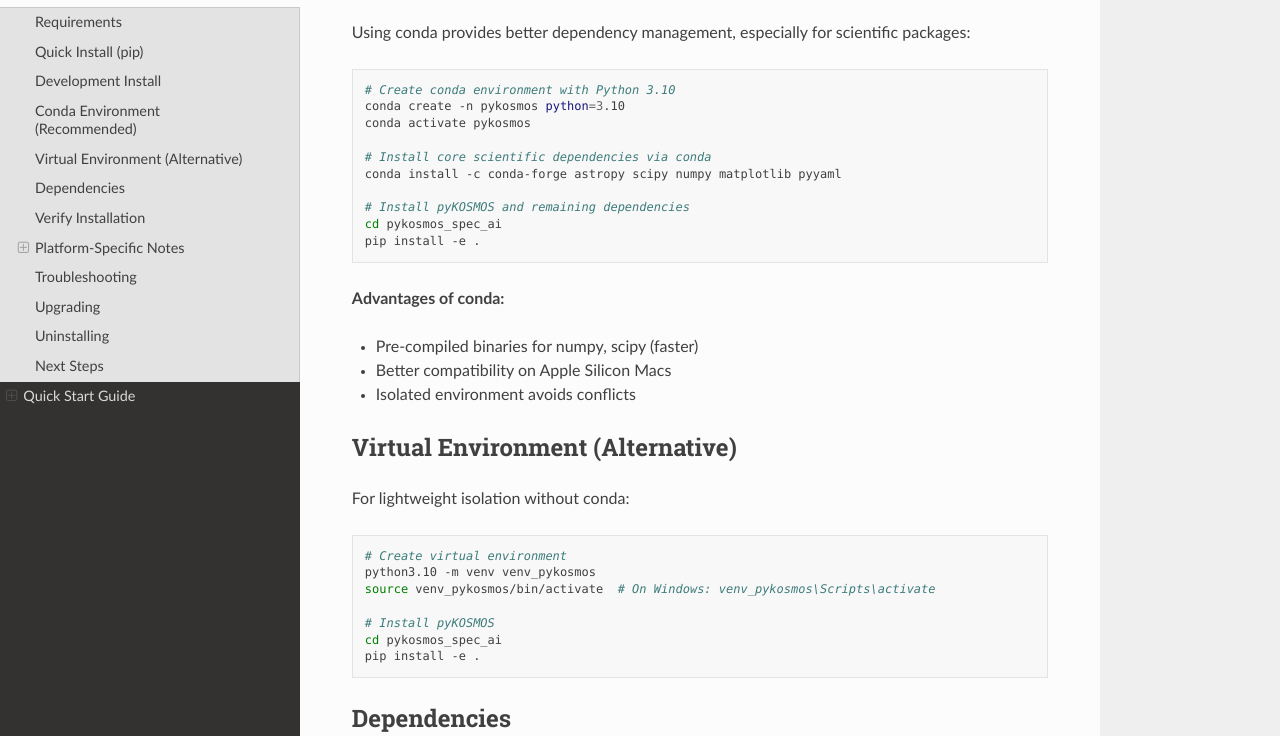
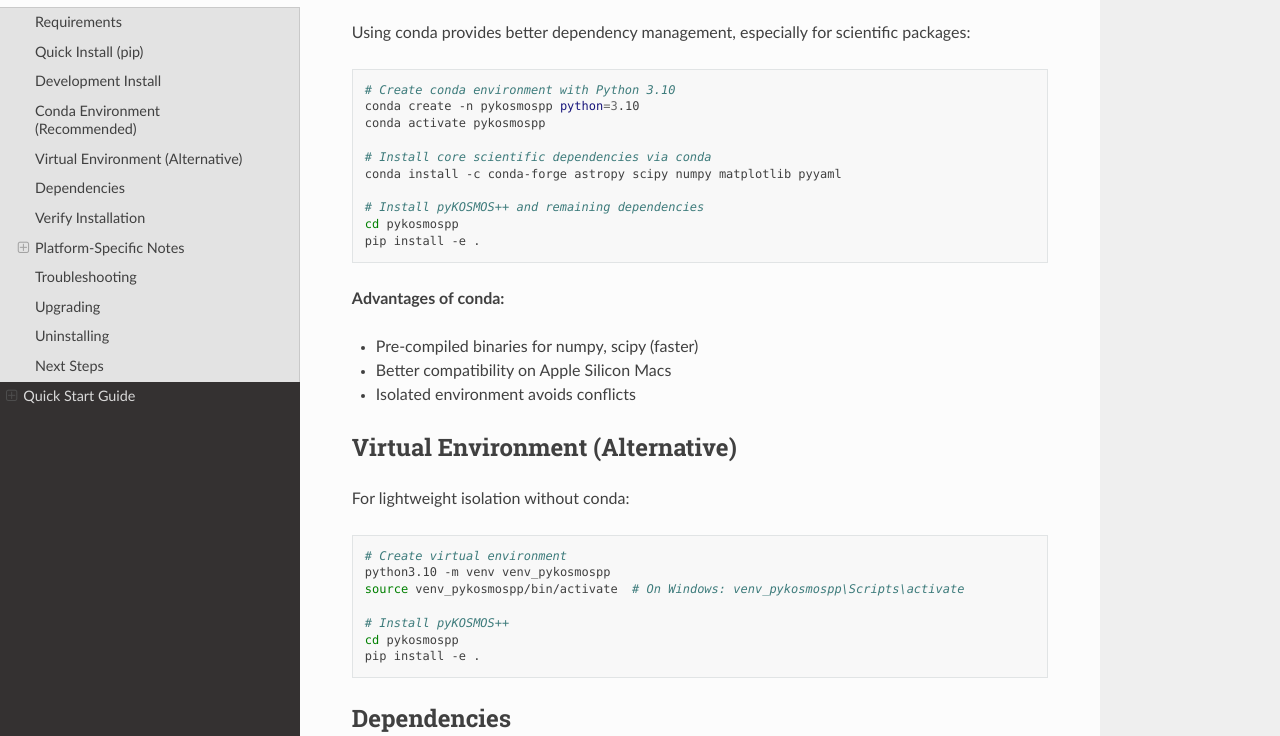
Before and after one commit to gkhullar/pykosmospp, a Sphinx documentation site: the page built from docs/source/installation.rst, in a window 1280 px wide and 1400 px high, scrolled down 1209 px. Shown: the part 161-897 px from the top of the window. Built offline with Sphinx 7.4.7 and the Read the Docs theme 3.1.0, drawn with Linux system fonts in a browser that asks for light colours; pages that are not in the unit, such as notebooks, are missing from menus; some of the changed text lies outside the part shown.

Commit message:
docs: Update installation guide to use pykosmospp consistently
- Replace all pykosmos_spec_ai references with pykosmospp
- Update import test command to use pykosmospp package
- Update directory names in all code examples
- Update conda environment name from pykosmos to pykosmospp
- Update virtual environment name from venv_pykosmos to venv_pykosmospp
- Fix troubleshooting section references
- Ensure consistency across all installation methods

```diff
--- a/docs/source/installation.rst
+++ b/docs/source/installation.rst
@@ -66,14 +66,14 @@ Using conda provides better dependency management, especially for scientific pac
 .. code-block:: bash
 
     # Create conda environment with Python 3.10
-    conda create -n pykosmos python=3.10
-    conda activate pykosmos
+    conda create -n pykosmospp python=3.10
+    conda activate pykosmospp
 
     # Install core scientific dependencies via conda
     conda install -c conda-forge astropy scipy numpy matplotlib pyyaml
 
-    # Install pyKOSMOS and remaining dependencies
-    cd pykosmos_spec_ai
+    # Install pyKOSMOS++ and remaining dependencies
+    cd pykosmospp
     pip install -e .
 
 **Advantages of conda:**
@@ -91,11 +91,11 @@ For lightweight isolation without conda:
 .. code-block:: bash
 
     # Create virtual environment
-    python3.10 -m venv venv_pykosmos
-    source venv_pykosmos/bin/activate  # On Windows: venv_pykosmos\Scripts\activate
+    python3.10 -m venv venv_pykosmospp
+    source venv_pykosmospp/bin/activate  # On Windows: venv_pykosmospp\Scripts\activate
 
-    # Install pyKOSMOS
-    cd pykosmos_spec_ai
+    # Install pyKOSMOS++
+    cd pykosmospp
     pip install -e .
 
 
@@ -139,7 +139,7 @@ Check that pyKOSMOS is correctly installed:
 .. code-block:: bash
 
     # Test import
-    python -c "import pykosmos_spec_ai; print('Installation successful!')"
+    python -c "import pykosmospp; print('Installation successful!')"
 
     # Run test suite (if dev dependencies installed)
     pytest tests/
@@ -175,8 +175,8 @@ Conda is strongly recommended for Apple Silicon. Some dependencies require Roset
     softwareupdate --install-rosetta
 
     # Use conda with osx-arm64 platform
-    conda create -n pykosmos python=3.10
-    conda activate pykosmos
+    conda create -n pykosmospp python=3.10
+    conda activate pykosmospp
     conda install -c conda-forge astropy scipy numpy matplotlib
     pip install -e .
 
@@ -236,14 +236,14 @@ Use Anaconda or Miniconda for best compatibility:
 Troubleshooting
 ---------------
 
-**Import Error: No module named 'pykosmos_spec_ai'**
+**Import Error: No module named 'pykosmospp'**
 
 Ensure you're in the correct Python environment:
 
 .. code-block:: bash
 
     which python  # Should point to venv or conda environment
-    pip list | grep pykosmos  # Should show pykosmospp
+    pip list | grep pykosmospp  # Should show pykosmospp
 
 **Compilation Errors for scipy/numpy**
 
@@ -269,8 +269,8 @@ Use virtual environment instead of system Python:
 
 .. code-block:: bash
 
-    python3.10 -m venv venv_pykosmos
-    source venv_pykosmos/bin/activate
+    python3.10 -m venv venv_pykosmospp
+    source venv_pykosmospp/bin/activate
     pip install -e .
 
 
@@ -281,7 +281,7 @@ To upgrade to the latest version:
 
 .. code-block:: bash
 
-    cd pykosmos_spec_ai
+    cd pykosmospp
     git pull origin main
     pip install -e . --upgrade
 
@@ -291,16 +291,16 @@ For major version upgrades, recreate the environment:
 
     # Conda
     conda deactivate
-    conda env remove -n pykosmos
-    conda create -n pykosmos python=3.10
-    conda activate pykosmos
+    conda env remove -n pykosmospp
+    conda create -n pykosmospp python=3.10
+    conda activate pykosmospp
     pip install -e .
 
     # Venv
     deactivate
-    rm -rf venv_pykosmos
-    python3.10 -m venv venv_pykosmos
-    source venv_pykosmos/bin/activate
+    rm -rf venv_pykosmospp
+    python3.10 -m venv venv_pykosmospp
+    source venv_pykosmospp/bin/activate
     pip install -e .
 
 
@@ -314,11 +314,11 @@ Uninstalling
 
     # Remove conda environment (if used)
     conda deactivate
-    conda env remove -n pykosmos
+    conda env remove -n pykosmospp
 
     # Remove repository (optional)
     cd ..
-    rm -rf pykosmos_spec_ai
+    rm -rf pykosmospp
 
 
 Next Steps
```
